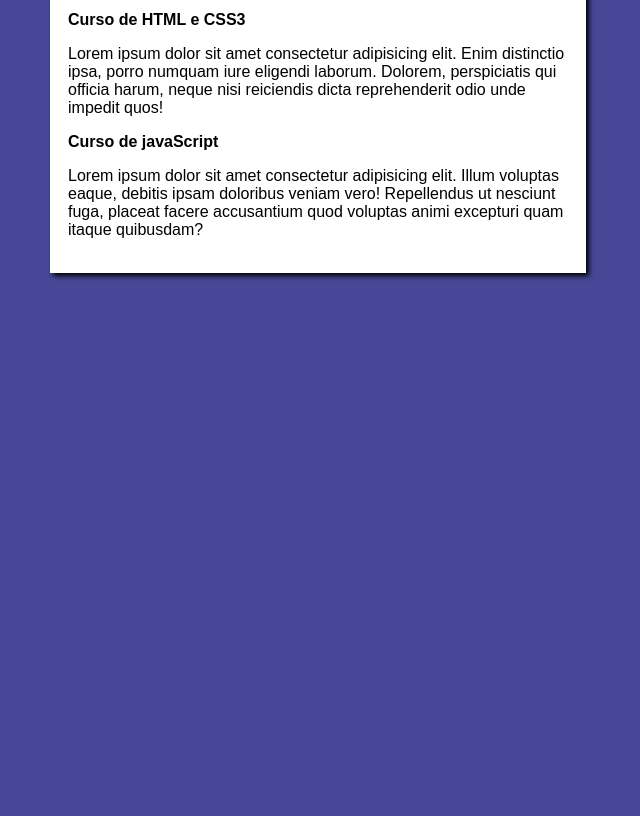
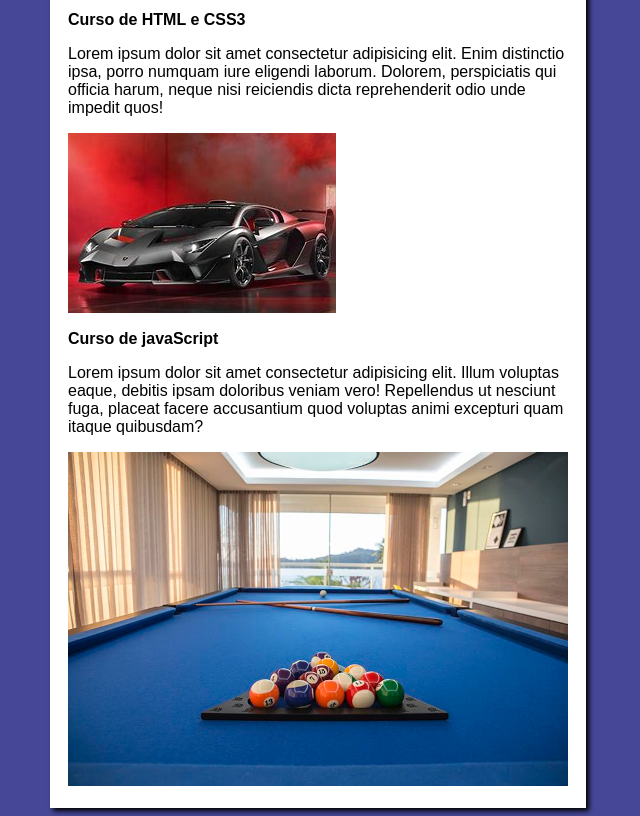
Before and after one commit to Rai-vaz/projeto-site, a plain HTML site: page index.html in a window 1280 px wide. Shown: the part 343-1159 px from the top of the page, without its empty margins (322-962 px from the left). Before the commit the page ends 800 px from the top, so only its background shows below. Drawn offline with Linux system fonts and the light colour scheme.

Commit message:
adicionei 3 fotos

```diff
--- a/index.html
+++ b/index.html
@@ -17,10 +17,12 @@
         <article>
             <h2>Curso de HTML e CSS3 </h2>
             <p>Lorem ipsum dolor sit amet consectetur adipisicing elit. Enim distinctio ipsa, porro numquam iure eligendi laborum. Dolorem, perspiciatis qui officia harum, neque nisi reiciendis dicta reprehenderit odio unde impedit quos!</p>
+            <img src="imagens/carro3.jpg" alt="">
         </article>
         <article>
             <h2>Curso de javaScript</h2>
             <p>Lorem ipsum dolor sit amet consectetur adipisicing elit. Illum voluptas eaque, debitis ipsam doloribus veniam vero! Repellendus ut nesciunt fuga, placeat facere accusantium quod voluptas animi excepturi quam itaque quibusdam?</p>
+            <img src="imagens/mosaico3.jpg" alt="">
         </article>
     </main>
 
```
